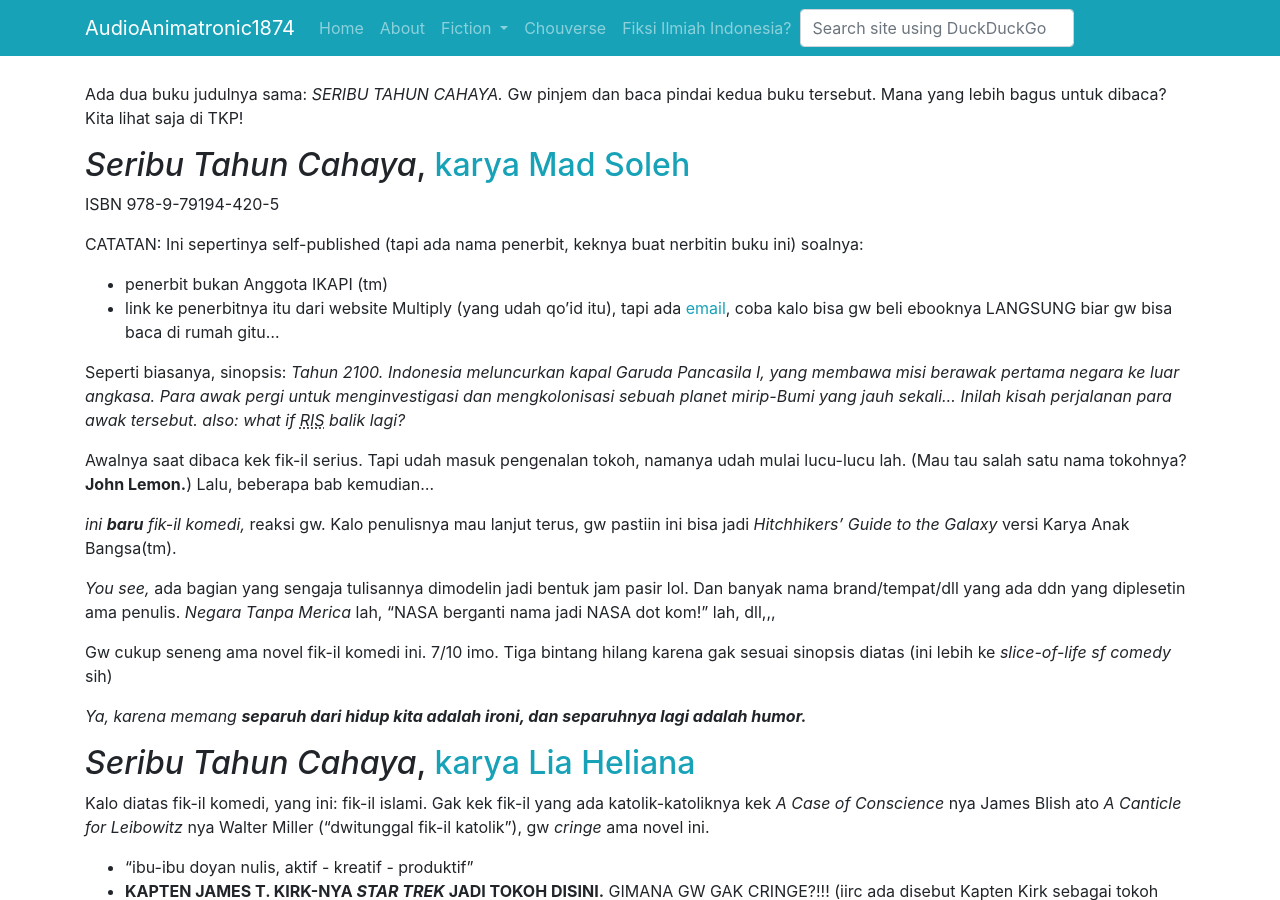
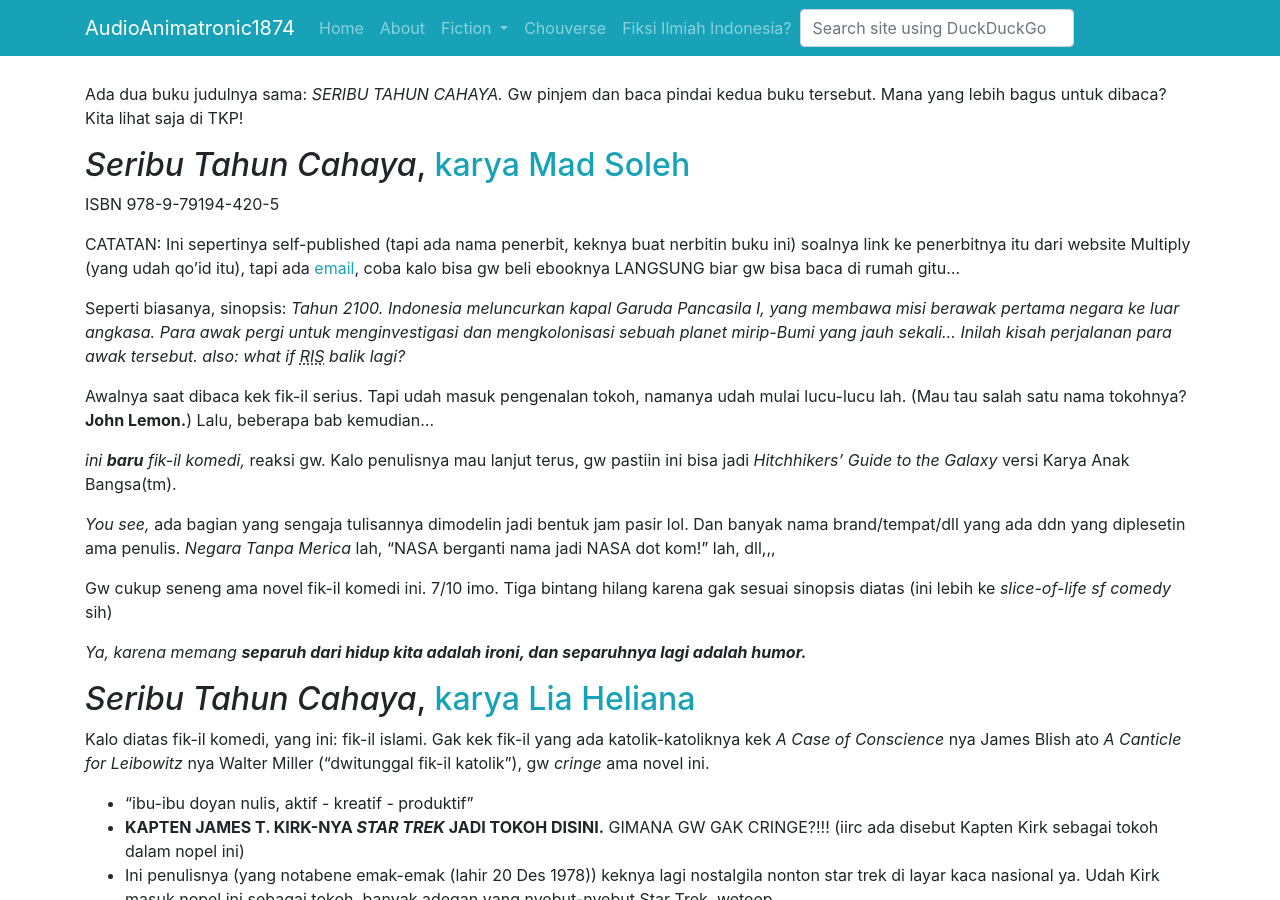
Before and after one commit to aa1874/aa1874site, a Jekyll site: the page built from _indosfid/2019-10-duabukujudulnyasama.md, in a window 1280 px wide and 900 px high. Built offline with Jekyll 4.4.1, drawn with Linux system fonts in a browser that asks for light colours; nearby versions of some CDN libraries; some web fonts are replaced; a script that is not in the unit is left out.

Commit message:
Update from Forestry.io gibranalnn@outlook.com updated _indosfid/2019-10-duabukujudulnyasama.md

```diff
--- a/_indosfid/2019-10-duabukujudulnyasama.md
+++ b/_indosfid/2019-10-duabukujudulnyasama.md
@@ -1,56 +1,54 @@
 ---
-id: 03
+id: "3"
 title: Jadi hari ini gw ke Perpusnas. [spoiler]
-headline: "Ada dua buku judulnya sama: SERIBU TAHUN CAHAYA. Gw baca pindai kedua buku tersebut. Mana yang lebih bagus untuk dibaca? Kita lihat saja di TKP!"
+headline: ! 'Ada dua buku judulnya sama: SERIBU TAHUN CAHAYA. Gw baca pindai kedua
+  buku tersebut. Mana yang lebih bagus untuk dibaca? Kita lihat saja di TKP!'
 redir:
-source: "27 Oktober 2019"
+source: 27 Oktober 2019
 layout: page
+
 ---
-
 {{this.title}}
 
 <small>{{this.source}}</small>
 
-Ada dua buku judulnya sama: *SERIBU TAHUN CAHAYA.* Gw pinjem dan baca pindai kedua buku tersebut. Mana yang lebih bagus untuk dibaca? Kita lihat saja di TKP!
+Ada dua buku judulnya sama: _SERIBU TAHUN CAHAYA._ Gw pinjem dan baca pindai kedua buku tersebut. Mana yang lebih bagus untuk dibaca? Kita lihat saja di TKP!
 
-## *Seribu Tahun Cahaya*, [karya Mad Soleh](https://www.goodreads.com/book/show/28791112-seribu-tahun-cahaya)
+## _Seribu Tahun Cahaya_, [karya Mad Soleh](https://www.goodreads.com/book/show/28791112-seribu-tahun-cahaya)
 
 ISBN 978-9-79194-420-5
 
-CATATAN: Ini sepertinya self-published (tapi ada nama penerbit, keknya buat nerbitin buku ini) soalnya:
+CATATAN: Ini sepertinya self-published (tapi ada nama penerbit, keknya buat nerbitin buku ini) soalnya link ke penerbitnya itu dari website Multiply (yang udah qo'id itu), tapi ada [email](mailto:seributahuncahaya@gmail.com), coba kalo bisa gw beli ebooknya LANGSUNG biar gw bisa baca di rumah gitu...
 
-- penerbit bukan Anggota IKAPI (tm)
-- link ke penerbitnya itu dari website Multiply (yang udah qo'id itu), tapi ada [email](mailto:seributahuncahaya@gmail.com), coba kalo bisa gw beli ebooknya LANGSUNG biar gw bisa baca di rumah gitu...
-
-Seperti biasanya, sinopsis: *Tahun 2100. Indonesia meluncurkan kapal Garuda Pancasila I, yang membawa misi berawak pertama negara ke luar angkasa. Para awak pergi untuk menginvestigasi dan mengkolonisasi sebuah planet mirip-Bumi yang jauh sekali... Inilah kisah perjalanan para awak tersebut. also: what if <abbr title="Republik Indonesia Serikat">RIS</abbr> balik lagi?*
+Seperti biasanya, sinopsis: _Tahun 2100. Indonesia meluncurkan kapal Garuda Pancasila I, yang membawa misi berawak pertama negara ke luar angkasa. Para awak pergi untuk menginvestigasi dan mengkolonisasi sebuah planet mirip-Bumi yang jauh sekali... Inilah kisah perjalanan para awak tersebut. also: what if <abbr title="Republik Indonesia Serikat">RIS</abbr> balik lagi?_
 
 Awalnya saat dibaca kek fik-il serius. Tapi udah masuk pengenalan tokoh, namanya udah mulai lucu-lucu lah. (Mau tau salah satu nama tokohnya? **John Lemon.**) Lalu, beberapa bab kemudian...
 
-*ini **baru** fik-il komedi,* reaksi gw. Kalo penulisnya mau lanjut terus, gw pastiin ini bisa jadi *Hitchhikers' Guide to the Galaxy* versi Karya Anak Bangsa(tm).
+_ini **baru** fik-il komedi,_ reaksi gw. Kalo penulisnya mau lanjut terus, gw pastiin ini bisa jadi _Hitchhikers' Guide to the Galaxy_ versi Karya Anak Bangsa(tm).
 
-*You see,* ada bagian yang sengaja tulisannya dimodelin jadi bentuk jam pasir lol. Dan banyak nama brand/tempat/dll yang ada ddn yang diplesetin ama penulis. *Negara Tanpa Merica* lah, "NASA berganti nama jadi NASA dot kom!" lah, dll,,,
+_You see,_ ada bagian yang sengaja tulisannya dimodelin jadi bentuk jam pasir lol. Dan banyak nama brand/tempat/dll yang ada ddn yang diplesetin ama penulis. _Negara Tanpa Merica_ lah, "NASA berganti nama jadi NASA dot kom!" lah, dll,,,
 
-Gw cukup seneng ama novel fik-il komedi ini. 7/10 imo. Tiga bintang hilang karena gak sesuai sinopsis diatas (ini lebih ke *slice-of-life sf comedy* sih)
+Gw cukup seneng ama novel fik-il komedi ini. 7/10 imo. Tiga bintang hilang karena gak sesuai sinopsis diatas (ini lebih ke _slice-of-life sf comedy_ sih)
 
-> *Ya, karena memang **separuh dari hidup kita adalah ironi, dan separuhnya lagi adalah humor.***
+> _Ya, karena memang **separuh dari hidup kita adalah ironi, dan separuhnya lagi adalah humor.**_
 
-## *Seribu Tahun Cahaya*, [karya Lia Heliana](https://www.goodreads.com/book/show/27316097-seribu-tahun-cahaya)
+## _Seribu Tahun Cahaya_, [karya Lia Heliana](https://www.goodreads.com/book/show/27316097-seribu-tahun-cahaya)
 
-Kalo diatas fik-il komedi, yang ini: fik-il islami. Gak kek fik-il yang ada katolik-katoliknya kek *A Case of Conscience* nya James Blish ato *A Canticle for Leibowitz* nya Walter Miller ("dwitunggal fik-il katolik"), gw *cringe* ama novel ini.
+Kalo diatas fik-il komedi, yang ini: fik-il islami. Gak kek fik-il yang ada katolik-katoliknya kek _A Case of Conscience_ nya James Blish ato _A Canticle for Leibowitz_ nya Walter Miller ("dwitunggal fik-il katolik"), gw _cringe_ ama novel ini.
 
-- "ibu-ibu doyan nulis, aktif - kreatif - produktif"
-- **KAPTEN JAMES T. KIRK-NYA *STAR TREK* JADI TOKOH DISINI.** GIMANA GW GAK CRINGE?!!! (iirc ada disebut Kapten Kirk sebagai tokoh dalam nopel ini)
-- Ini penulisnya (yang notabene emak-emak (lahir 20 Des 1978)) keknya lagi nostalgila nonton star trek di layar kaca nasional ya. Udah Kirk masuk nopel ini sebagai tokoh, banyak adegan yang nyebut-nyebut Star Trek. weteep.
+* "ibu-ibu doyan nulis, aktif - kreatif - produktif"
+* **KAPTEN JAMES T. KIRK-NYA _STAR TREK_ JADI TOKOH DISINI.** GIMANA GW GAK CRINGE?!!! (iirc ada disebut Kapten Kirk sebagai tokoh dalam nopel ini)
+* Ini penulisnya (yang notabene emak-emak (lahir 20 Des 1978)) keknya lagi nostalgila nonton star trek di layar kaca nasional ya. Udah Kirk masuk nopel ini sebagai tokoh, banyak adegan yang nyebut-nyebut Star Trek. weteep.
 
-> *Zee membayangkan begitu hebat imajinasi Gene Roddenberry, sang pencipta* Star Trek, *karena ia bisa membuat berbagai cerita menakjubkan tentang penjelajahan makhluk-makhluk cerdas dari berbagai galaksi dengan wahana federasi, dilengkapi berbagai teknologi fiktif masa depan.*<br>
-> *Sebagian teknologi khayalan dalam* Star Trek *banyak yang menjadi kenyataan saat ini, walaupun banyak juga khayalan yang terlalu liar sampai-sampai menjelajah jau ke balik cakrawala sains.*
+> _Zee membayangkan begitu hebat imajinasi Gene Roddenberry, sang pencipta_ Star Trek, _karena ia bisa membuat berbagai cerita menakjubkan tentang penjelajahan makhluk-makhluk cerdas dari berbagai galaksi dengan wahana federasi, dilengkapi berbagai teknologi fiktif masa depan._<br>
+> _Sebagian teknologi khayalan dalam_ Star Trek _banyak yang menjadi kenyataan saat ini, walaupun banyak juga khayalan yang terlalu liar sampai-sampai menjelajah jau ke balik cakrawala sains._
 
-- **Ini itu kek fik-il siraman rohani.** Serius. Kan *Conscience* itu ceritanya kan pastor (apa uskup ya?) yang ketemu alien yang beradap tapi "kok gak percaya ama agama Kristen ya?" tapi ini mah emang siraman rohani dibungkus balutan fiksi ilmiah. Mending kalo nopel ini *Negeri 5 Menara* IN SPACE! baru gw baca.
-- Ini kan tentang kru multinasional, kok malah dikasih ceramah islam? Lu kira orang-orang non-Indonesia di nopel tsb agamanya Islam semua?!!
-- Katanya *Choose Your Own Adventure* tapi kok cuma dua titik pilihnya??
+* **Ini itu kek fik-il siraman rohani.** Serius. Kan _Conscience_ itu ceritanya kan pastor (apa uskup ya?) yang ketemu alien yang beradap tapi "kok gak percaya ama agama Kristen ya?" tapi ini mah emang siraman rohani dibungkus balutan fiksi ilmiah. Mending kalo nopel ini _Negeri 5 Menara_ IN SPACE! baru gw baca.
+* Ini kan tentang kru multinasional, kok malah dikasih ceramah islam? Lu kira orang-orang non-Indonesia di nopel tsb agamanya Islam semua?!!
+* Katanya _Choose Your Own Adventure_ tapi kok cuma dua titik pilihnya??
 
 Udah lah, saat gw nulis artikel ini, Perpusnas mau tutup jadinya gw kasih rating novel yang ini: 3/10.
 
 AudioAnimatronic1874 signing off.
 
-**NEXT (maybe):** Gw bakal review pameran temporer GalNas: *Instrumenta #2*.
+**NEXT (maybe):** Gw bakal review pameran temporer GalNas: _Instrumenta #2_.
```
